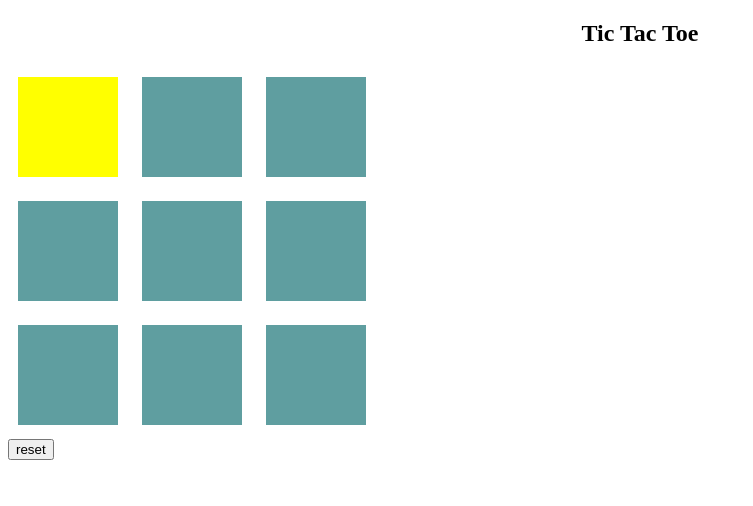
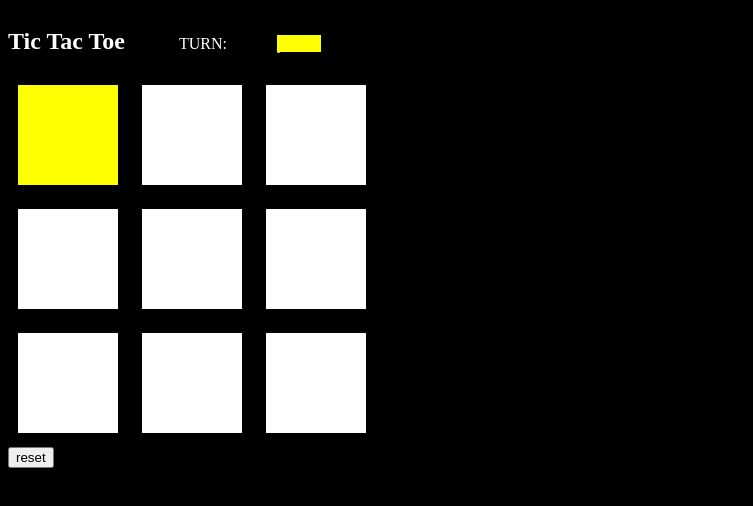
Before and after one commit to lyukidon/tictactoe, a plain HTML site: page tictactoe.html in a window 1280 px wide. Both pictures are taken after a click on the element 68 px from the left and 126 px from the top of the page. Shown: the whole page, without its empty margins (0-753 px from the left). Drawn offline with Linux system fonts and the light colour scheme.

Commit message:
변경 사항
1. 순서를 보여줌
2. 바탕색 검정, 글자색 흰색으로 변경
3. 박스 색 노란색과 파란색으로 변경
4. 리셋 버튼

```diff
--- a/tictactoe.html
+++ b/tictactoe.html
@@ -5,29 +5,32 @@
     <meta name="TicTacToe" content="width=device-width, initial-scale=1.0">
     <title>Document</title>
     <style>
-        h2{
-            text-align: center;
+        body{
+            background-color: black;
+            color: white;
         }
-        #game{
-            background-color:;
-            color: ;
-            border: ;
+        #name{
+            display: inline-block;
         }
-        .row{
-            /* margin: 0 auto;
-            width:375px; */
+        #turn1{
+            margin-left: 50px;
+        }
+        #turn2{
+            margin-left: 50px;
+            background-color:yellow;
+            color:yellow;
         }
         .square {
             display: inline-block;
             width: 100px;
             height:100px;
             margin: 10px;
-            background-color: cadetblue;
+            background-color: white;
         }
     </style>
 </head>
 <body>
-    <h2>Tic Tac Toe</h2>
+    <div id='name'><h2>Tic Tac Toe</h2></div> <span id='turn1'>TURN:</span><span id='turn2'>yellow</span>
     <div class='row'>
         <div class='square' id='block_00'></div>
         <div class='square' id='block_01'></div>
@@ -53,17 +56,21 @@
         square[i].addEventListener("click", function() {
             if (count%2===0){
                 this.style.backgroundColor= 'yellow';
+                document.getElementById('turn2').style.backgroundColor='yellow';
+                document.getElementById('turn2').style.color='yellow';
                 count+=1;
             }
             else{
-                    this.style.backgroundColor='black';
-                    count+=1;
+                this.style.backgroundColor='cadetblue';
+                document.getElementById('turn2').style.backgroundColor='cadetblue';
+                document.getElementById('turn2').style.color='cadetblue';
+                count+=1;
             }
         })
     }
     document.getElementById('reset_btn').addEventListener('click',function(){
         for (let i=0;i<square.length;i++){
-            square[i].style.backgroundColor='cadetblue'
+            square[i].style.backgroundColor='white';
         }
     })
 </script>
```
